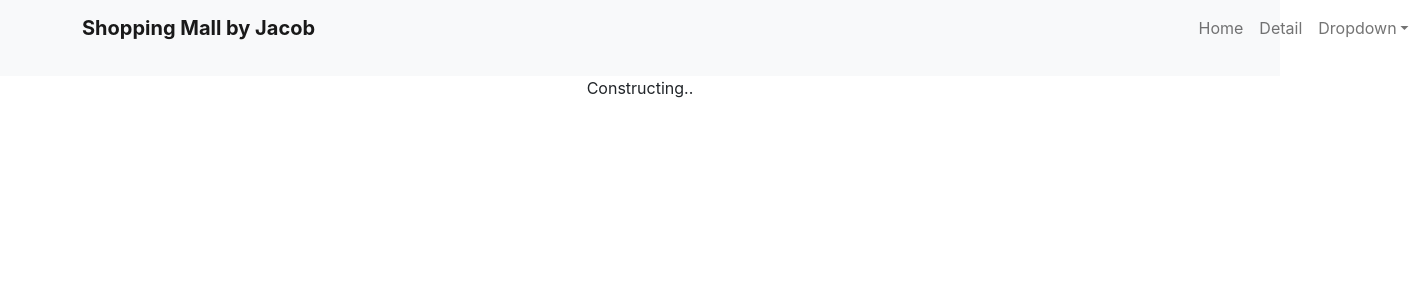
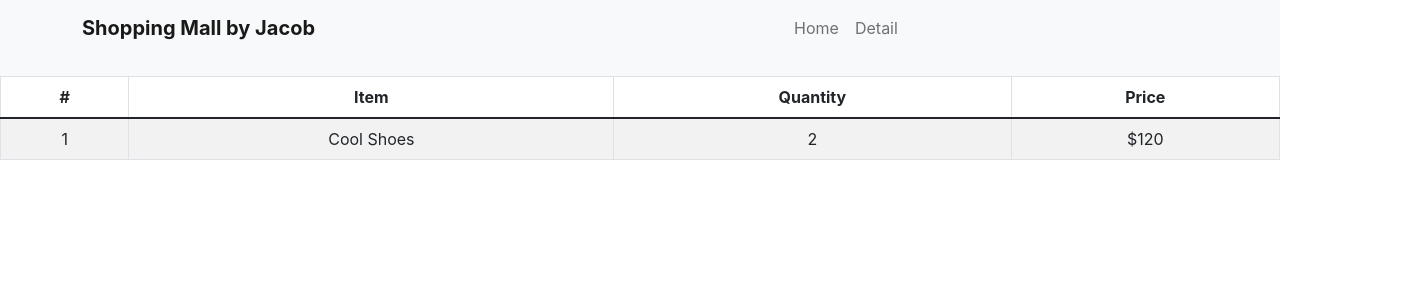
Before and after one commit to everywherejacobkim/Project_Shopping-mall_React, a React (Create React App) app: page /cart in a window 1280 px wide. Shown: the top 300 px of the page, 1417 px wide, since content can reach past the window. Built offline with nearby package versions, Linux system fonts and the light colour scheme.

Commit message:
feat: add cart page by Redux

```diff
--- a/package.json
+++ b/package.json
@@ -12,9 +12,11 @@
     "react": "^17.0.2",
     "react-bootstrap": "^2.0.4",
     "react-dom": "^17.0.2",
+    "react-redux": "^7.2.6",
     "react-router-dom": "^5.3.0",
     "react-scripts": "5.0.0",
     "react-transition-group": "^4.4.2",
+    "redux": "^4.1.2",
     "styled-components": "^5.3.3",
     "web-vitals": "^2.1.2"
   },
--- a/src/App.css
+++ b/src/App.css
@@ -49,6 +49,7 @@
 
 .col-md-4 {
   margin-bottom: 40px;
+
 }
 
 .col-md-4 h4 {
@@ -81,8 +82,8 @@
     height: 500px;
     background-size: cover;
     background-repeat: no-repeat;
-    transform: translateX(23.5%);
-
+    /* transform: translateX(23.5%); */
+    margin: 20px auto;
   }
 
   .Jumbotron h1 {
@@ -108,4 +109,12 @@
     transform: translateX(380%);
   }
 
+  .row {
+    flex-wrap: nowrap;
+  }
+
+  .col-md-4 {
+    margin-right: 20px;
+    transform: translateX(-18px);
+  }
 }
--- a/src/App.js
+++ b/src/App.js
@@ -7,6 +7,7 @@ import itemArray from './component/data';
 import {Link, Route, Switch} from 'react-router-dom';
 import Detail from './component/Detail';
 import axios from 'axios';
+import Cart from './component/Cart';
 
 function App() {
 
@@ -24,13 +25,13 @@ function App() {
           <Nav className="me-auto">
             <Nav.Link href="/">Home</Nav.Link>
             <Nav.Link href="/detail/0">Detail</Nav.Link>
-            <NavDropdown title="Dropdown" id="basic-nav-dropdown">
+            {/* <NavDropdown title="Dropdown" id="basic-nav-dropdown">
               <NavDropdown.Item href="#action/3.1">Action</NavDropdown.Item>
               <NavDropdown.Item href="#action/3.2">Another action</NavDropdown.Item>
               <NavDropdown.Item href="#action/3.3">Something</NavDropdown.Item>
               <NavDropdown.Divider />
               <NavDropdown.Item href="#action/3.4">Separated link</NavDropdown.Item>
-            </NavDropdown>
+            </NavDropdown> */}
           </Nav>
         </Navbar.Collapse>
       </Container>
@@ -102,6 +103,11 @@ function App() {
       <Detail item={item} stock={stock} stockEdit={stockEdit}/>
     </Route>
 
+    <Route path="/cart">
+       <Cart></Cart>
+
+    </Route>
+
     <Route path="/:id">
       <div>Constructing..</div>
     </Route>
--- /dev/null
+++ b/src/component/Cart.js
@@ -0,0 +1,37 @@
+import React from "react";
+import {Table} from "react-bootstrap";
+import { connect } from "react-redux";
+
+function Cart(props) {
+    return (
+        <div>
+            <Table striped bordered hover>
+                <thead>
+                    <tr>
+                    <th>#</th>
+                    <th>Item</th>
+                    <th>Quantity</th>
+                    <th>Price</th>
+                    </tr>
+                </thead>
+                <tbody>
+                    <tr>
+                    <td>1</td>
+                    <td>{props.state[0].name}</td>
+                    <td>{props.state[0].quantity}</td>
+                    <td>{props.state[0].price}</td>
+                    </tr>
+                </tbody>
+            </Table>
+        </div>
+    )
+}
+
+function stateProps(state){
+    return {
+        state : state
+    }
+}
+
+export default connect(stateProps)(Cart)
+// export default Cart;
--- a/src/component/Detail.js
+++ b/src/component/Detail.js
@@ -67,6 +67,7 @@ function Detail(props) {
 
               <button className="btn btn-danger" onClick={()=>{
                 props.stockEdit([9,11,12])
+
               }}>Check-out</button>
             </div>
           </div>
--- a/src/index.js
+++ b/src/index.js
@@ -6,11 +6,19 @@ import reportWebVitals from './reportWebVitals';
 
 import {BrowserRouter} from 'react-router-dom';
 
+import {Provider} from 'react-redux';
+import { createStore } from 'redux';
+
+let store = createStore(()=>{
+  return [{id:0, name:'Cool Shoes', quantity: 2, price: '$120'}]
+});
 
 ReactDOM.render(
   <React.StrictMode>
     <BrowserRouter>
-       <App />
+      <Provider store={store}>
+         <App />
+       </Provider>
     </BrowserRouter>
   </React.StrictMode>,
   document.getElementById('root')
```
Also changed, not shown: 1 other file (tests, documents, lock files or other folders).
